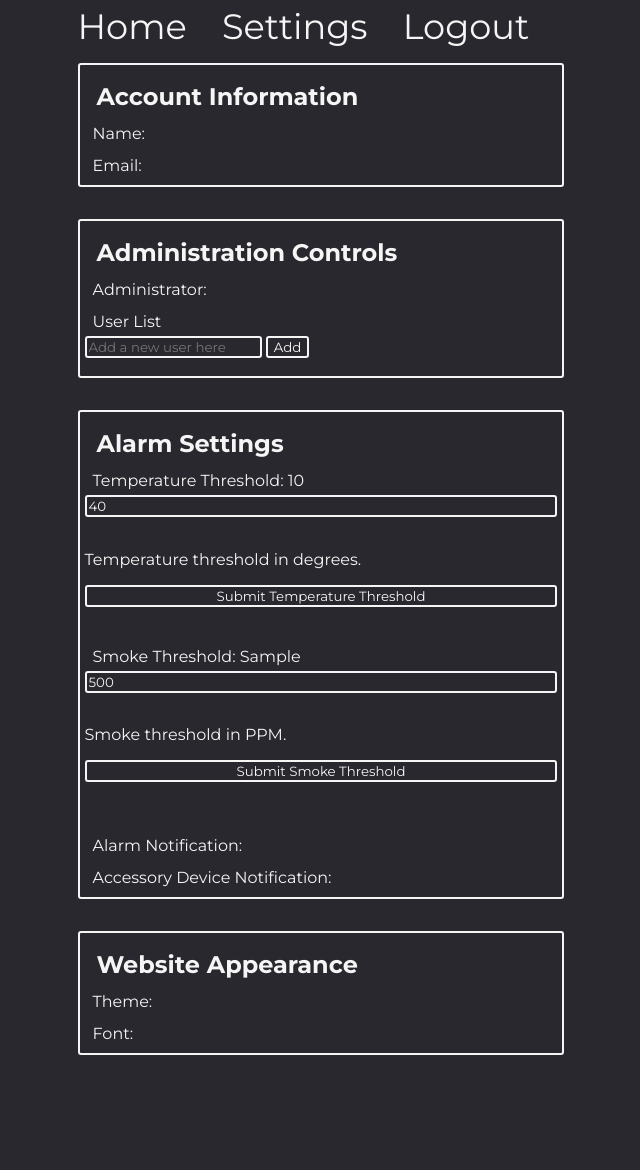
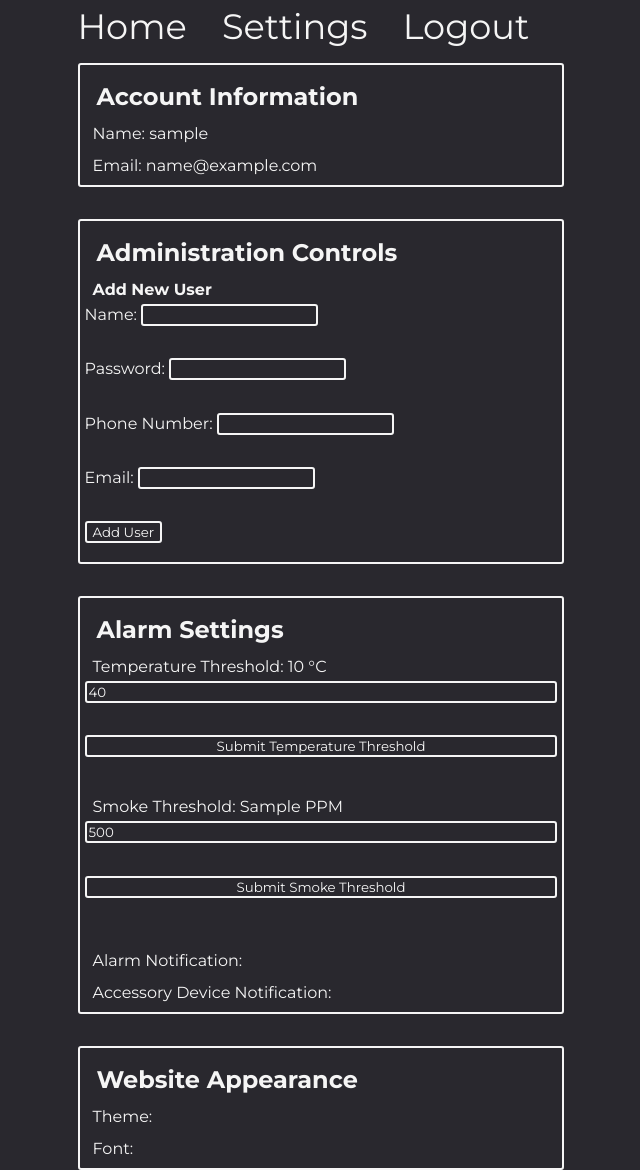
Before and after one commit to SYSC3010-W24/sysc3010-project-l1-g8, a Flask app: template web-app/templates/settings.html in a window 1280 px wide. Shown: the whole page, without its empty margins (319-959 px from the left). Before the commit the page ends 1055 px from the top, so only its background shows below. Run offline with Flask 3, Linux system fonts and the light colour scheme; the template is opened without the code that fills it: most values are stand-ins (such as "Sample title", 1, 10 or a date in 2020); parts of the project's set-up code (start-up, migrations or seed data) failed here and were passed over.

Commit message:
feat: Add user authentication to web app!!!!!!

```diff
--- a/web-app/main.py
+++ b/web-app/main.py
@@ -1,7 +1,11 @@
 import json
 import datetime as dt
-from flask import Flask, jsonify, render_template
+from flask import Flask, jsonify, render_template, request, url_for, session, redirect
 import pyrebase
+import secrets
+import string
+
+
 
 PORT: int = 8000
 FIREBASE_CONFIG: str = "firebase_config.json"
@@ -11,6 +15,11 @@ MAX_SMOKE_THRESH: int = 10000  # PPM
 NUM_SAMPLES_PLOTTED: int = 10
 
 
+alphabet = string.ascii_letters + string.digits + '!@#$%^&*(-_=+)'
+secret_key = ''.join(secrets.choice(alphabet) for _ in range(24))
+
+
+
 # Initialize DB connection
 with open(FIREBASE_CONFIG, "r") as file:
     config = json.load(file)
@@ -18,7 +27,7 @@ firebase = pyrebase.initialize_app(config)
 db = firebase.database()
 
 app = Flask(__name__)
-
+app.secret_key = secret_key
 
 def timestamp_just_time(timestamp: str) -> str:
     """Returns just the time portion of an ISO timestamp."""
@@ -38,13 +47,34 @@ def home():
     # Get emergency flag from Firebase
     emergency_flag = db.child("emergency").get().val()
     color_class = "fire" if emergency_flag else "no-fire"
-    return render_template(
-        "index.html",
-        current_temperature=round(latest_temperature[-1], 2),
-        emergency_flag=emergency_flag,
-        color_class=color_class,
-        current_smoke=round(latest_smoke[-1], 2),
-    )
+
+    # Check if the user is logged in
+    if 'email' in session:
+        user_email = session['email']
+        user_ref = db.child('users').child(user_email.replace('.', ',')).get()
+        user_data = user_ref.val()
+        full_username = user_data['Name'] if 'Name' in user_data else 'User'
+
+        # Extract the first part of the username before a space
+        username_parts = full_username.split()
+        username = username_parts[0] if username_parts else 'User'
+
+    if "logged_in" in session:
+
+        return render_template(
+            "index.html",
+            current_temperature=round(latest_temperature[-1], 2),
+            emergency_flag=emergency_flag,
+            color_class=color_class,
+            current_smoke=round(latest_smoke[-1], 2),
+            full_username=full_username,
+            username=username,
+            user_email=user_email,
+        )
+
+    else:
+        return redirect(url_for("signup"))
+
 
 
 @app.route("/settings", methods=["GET"])
@@ -53,22 +83,95 @@ def settings():
     # Get thresholds data from firebase
     temperature_threshold = db.child("thresholds").child("temperature").get().val()
     smoke_threshold = db.child("thresholds").child("smoke").get().val()
+
+    # Check if the user is logged in
+    if 'email' in session:
+        user_email = session['email']
+        user_ref = db.child('users').child(user_email.replace('.', ',')).get()
+        user_data = user_ref.val()
+        full_username = user_data['Name'] if 'Name' in user_data else 'User'
+
+        # Extract the first part of the username before a space
+        username_parts = full_username.split()
+        username = username_parts[0] if username_parts else 'User'
+
     return render_template(
-        "settings.html", temperature_threshold=temperature_threshold, smoke_threshold=smoke_threshold
-    )
+    "settings.html",
+    temperature_threshold=temperature_threshold,
+    smoke_threshold=smoke_threshold,
+    full_username=full_username,
+    username=username,
+    user_email=user_email,
+)
 
 
-@app.route("/login", methods=["GET"])
+@app.route('/login', methods=['GET', 'POST'])
 def login():
-    """Renders the login page of the website."""
-    return render_template("login.html")
+    if request.method == 'POST':
+        email = request.form['email']
+        password = request.form['password']
+
+        # Replace dots with commas in the email for Firebase query
+        email_key = email.replace('.', ',')
+
+        # Check if the user exists and the password is correct
+        user_ref = db.child('users').child(email_key).get()
+
+        if user_ref.val():
+            user_data = user_ref.val()
+            if 'Password' in user_data and user_data['Password'] == password:
+                session['email'] = email
+                session['logged_in'] = True
+                return redirect(url_for('home'))
+            else:
+                return render_template('login.html', error_message='Incorrect password')
+        else:
+            return render_template('login.html', error_message='User not found')
+
+    return render_template('login.html')
 
 
-@app.route("/signup", methods=["GET"])
-def sign_up():
-    """Renders the sign up page of the website."""
-    return render_template("sign-up.html")
+@app.route('/signup', methods=['GET', 'POST'])
+def signup():
+    if request.method == 'POST':
+        print(request.form)
+        username = request.form.get('username')
+        email = request.form.get('email')
+        password = request.form.get('password')
+        phone_number = request.form.get('phone_number')
+        print(f"Received data - Username: {username}, Email: {email}, Password: {password}, Phone Number: {phone_number}")
 
+        if not username or not email or not phone_number:
+            return jsonify({'success': False, 'message': 'Username, email, and phone number are required'}), 400
+
+        # Check if the username or email is already taken
+        user_ref = db.child('users').child(email.replace('.', ',')).get().val()
+
+        if user_ref:
+            return jsonify({'success': False, 'message': 'Email already taken'}), 409
+
+        # Create a new user in the database
+        user_data = {
+            'Name': username,
+            'Password': password,
+            'Phone Number': phone_number
+        }
+        db.child('users').child(email.replace('.', ',')).set(user_data)
+
+        # Redirect to home page after successful signup
+        return redirect(url_for('home'))
+
+    return render_template('signup.html')
+
+
+
+
+
+@app.route("/logout", methods=["GET"])
+def logout():
+    """Logs out the user by clearing the session and redirects to the login page."""
+    session.clear()
+    return redirect("/login")
 
 @app.route("/api/deactivate", methods=["GET"])
 def deactivate_alarm():
@@ -154,6 +257,21 @@ def set_smoke_threshold(ppm: str):
 
     return jsonify(success=True), 200
 
+@app.route("/add_user", methods=["POST"])
+def add_user():
+    """Adds a new user to the Firebase database."""
+    user_data = {
+        "Name": request.form.get("name"),
+        "Password": request.form.get("password"),
+        "Phone Number": request.form.get("phone_number"),
+        "Email": request.form.get("email")
+    }
+    email = request.form.get("email")
+
+    db.child("users").child(email).set(user_data)
+
+    return render_template("settings.html")
+
 
 if __name__ == "__main__":
     app.run("0.0.0.0", port=PORT, debug=True)
--- a/web-app/templates/settings.html
+++ b/web-app/templates/settings.html
@@ -60,45 +60,46 @@
       <div class="nav-bar">
         <a href="/">Home</a>
         <a href="/settings">Settings</a>
-        <a href="">Logout</a>
+        <a href="/logout">Logout</a>
       </div>
 
       <div class="settings-box">
         <p class="title-2"><b>Account Information</b></p>
-        <p>Name:</p>
-        <p>Email:</p>
+        <p>Name: {{full_username}}</p>
+        <p>Email: {{user_email}}</p>
       </div>
 
       <div class="settings-box">
         <p class="title-2"><b>Administration Controls</b></p>
-        <p>Administrator:</p>
-        <p>User List</p>
-        <form action="/add_task" method="POST">
-          <div class="form1">
-            <input
-              type="text"
-              class="form1-input"
-              id="add_new_user"
-              name="add_new_user"
-              placeholder="Add a new user here"
-            />
-            <button type="submit" class="add-btn">Add</button>
-          </div>
-        </form>
+        <p><b>Add New User</b></p>
+        <form action="/add_user" method="POST">
+          <label for="name">Name:</label>
+          <input type="text" id="name" name="name" required><br><br>
+
+          <label for="password">Password:</label>
+          <input type="password" id="password" name="password" required><br><br>
+
+          <label for="phone_number">Phone Number:</label>
+          <input type="text" id="phone_number" name="phone_number" required><br><br>
+
+          <label for="email">Email:</label>
+          <input type="text" id="email" name="email" required><br><br>
+
+          <button id="add-user-btn" type="submit" style="">Add User</button>
+      </form>
+
       </div>
 
       <div class="settings-box">
         <p class="title-2"><b>Alarm Settings</b></p>
-        <p>Temperature Threshold: {{ temperature_threshold}}</p>
+        <p>Temperature Threshold: {{ temperature_threshold}} °C</p>
         <input id="temp-thresh" type="number" min="1", max="100" step="1" value="40"></input>
         <br/>
-        <label for="temp-thresh">Temperature threshold in degrees.</label>
         <button onclick="set_temp_thresh()">Submit Temperature Threshold</button>
         <br/>
-        <p>Smoke Threshold: {{ smoke_threshold }}</p>
+        <p>Smoke Threshold: {{ smoke_threshold }} PPM</p>
         <input id="smoke-thresh" type="number" min="1", max="10000" step="50" value="500"></input>
         <br/>
-        <label for="smoke-thresh">Smoke threshold in PPM.</label>
         <button onclick="set_smoke_thresh()">Submit Smoke Threshold</button>
         <br/>
         <p id="threshold-success"></p>
--- a/web-app/templates/sign-up.html
+++ b/web-app/templates/signup.html
@@ -13,14 +13,16 @@
             <a href="/">Home</a>
             <a href="/login">Login</a>
         </div>
-        <form method="POST">
+        <form method="POST" action="/signup">
             <div class="form-box">
                 <label for="username"><b>Username</b></label>
                 <input type="text" placeholder="Enter Username" name="username" required>
                 <label for="email"><b>Email</b></label>
-                <input type="email" placeholder="Enter Email" name="email" required>
+                <input type="text" placeholder="Enter Email" name="email" required>
                 <label for="password"><b>Password</b></label>
                 <input type="password" placeholder="Enter Password" name="password" required>
+                <label for="phone_number"><b>Phone Number</b></label>
+                <input type="text" placeholder="Enter Phone Number" name="phone_number" required>
                 {% if error_message %}
                 <p class="error">{{ error_message }}</p>
                 {% endif %}
```
Also changed, not shown: web-app/templates/index.html (+18 -6 lines), web-app/templates/login.html (+18 -7 lines).
